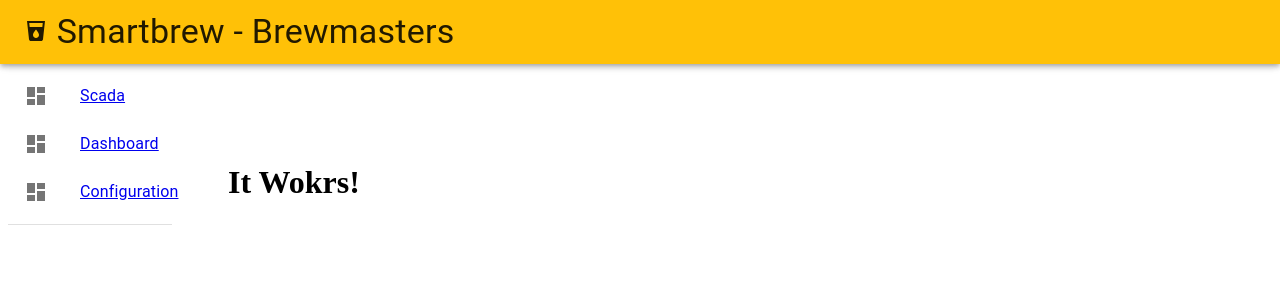
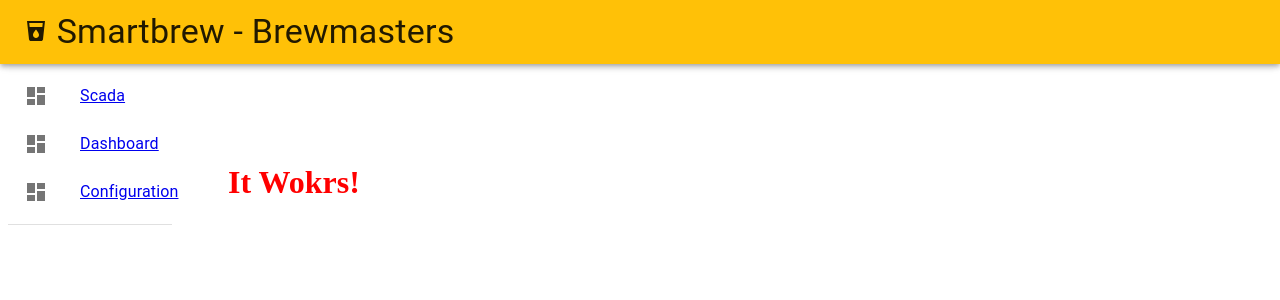
Before and after one commit to brewmajsters/brewmaster-frontend, a React (Create React App) app: page /tables in a window 1280 px wide. Shown: the top 300 px of the page. Built offline with nearby package versions, Linux system fonts and the light colour scheme; no server answers.

Commit message:
initial commit

```diff
--- a/src/components/Tables.tsx
+++ b/src/components/Tables.tsx
@@ -1,16 +1,15 @@
 import React = require("react");
 import { Component } from "react";
+import getClasses from "../styles/tables_style";
 
+const classes = getClasses();
 
 export class Tables extends Component {
-
-
-// todo: tuto mozes robit svoje tabulky, state moze mat iba component cize som ti vytvoril vlastny kopomnent , prepnes sa nan cez configuration
-
+// todo: tuto mozes robit svoje tabulky, state moze mat iba
 
     render() {
         return (
-            <h1> It Wokrs! </h1>
+            <h1 style={classes.itWorks}> It Wokrs! </h1>
         );
     }
 }
--- /dev/null
+++ b/src/styles/tables_style.tsx
@@ -0,0 +1,12 @@
+import React = require("react");
+import { blue } from "@material-ui/core/colors";
+
+
+export default function getClasses(){
+    return ({
+        itWorks:{
+         color: 'red'
+        }
+        //sem mozes pridavat svoje custom CSS/JSS pre tabulky vo formate JSON
+    });
+}
```
